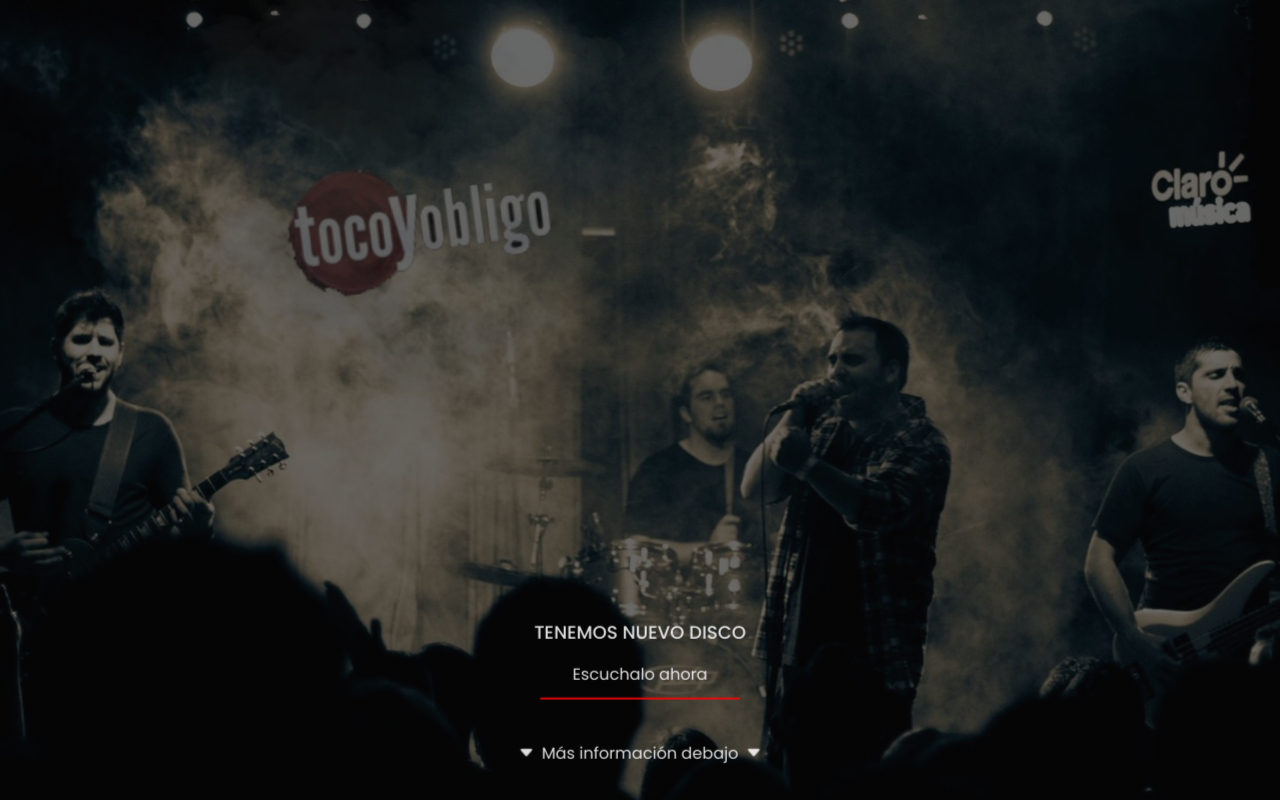
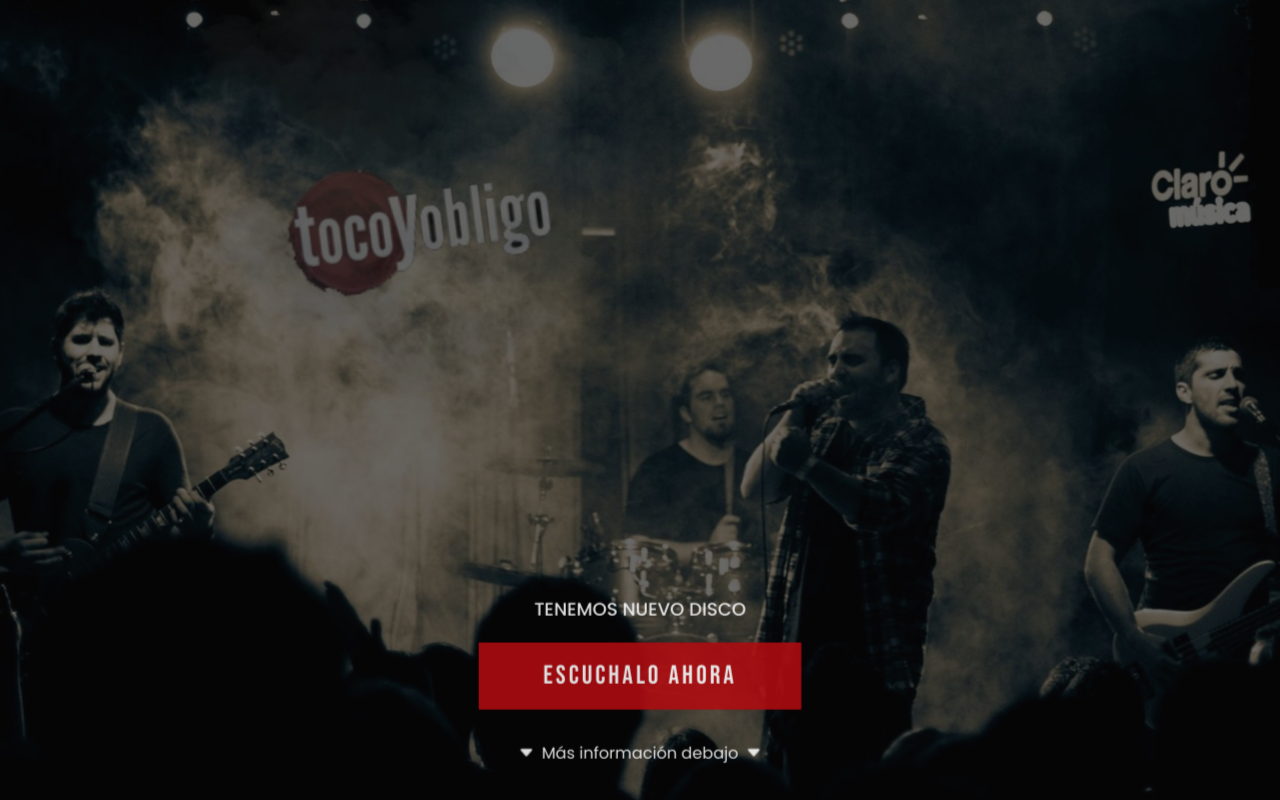
Before and after one commit to MarceMelgar/proyecto_coder_house_dw, a website: page index.html in a window 1280 px wide. Shown: the top 800 px of the page. Drawn offline with nearby package versions, Linux system fonts and the light colour scheme.

Commit message:
agregue boton con glich a intro

```diff
--- a/index.html
+++ b/index.html
@@ -20,7 +20,7 @@
       <div id="img-fondo-home">
         <div class="cta" id="aparecion-info">
           <h3 id="h3-cta">TENEMOS NUEVO DISCO</h3>
-          <a class="btn-cta" href="https://www.youtube.com/watch?v=G8iOs2oqfyk" target="_blank">Escuchalo ahora</a>
+          <a class="btn-intro" href="https://www.youtube.com/watch?v=G8iOs2oqfyk" target="_blank">Escuchalo ahora</a>
           <div id="mas-info">
             <i class="bi bi-caret-down-fill i-move"></i>
             <span>Más información debajo</span>
--- a/scss/_main_home.scss
+++ b/scss/_main_home.scss
@@ -82,6 +82,97 @@
 }
 
 /* Estilos bloque informativo */
+
+.btn-intro {
+    width: 320px;
+    height: 70px;
+    font-size: 26px;
+    font-family: 'Bebas Neue', cursive;
+    background: linear-gradient(transparent 5%, #B1070C 5%);
+    border: 0;
+    color: #fff;
+    vertical-align: middle;
+    letter-spacing: 3px;
+    line-height: 73px;
+    outline: transparent;
+    position: relative;
+    text-decoration: none;
+    display: inline-block;
+    text-align: center;
+}
+
+.btn-intro::after {
+    --slice-0: inset(50% 50% 50% 50%);
+    --slice-1: inset(80% -6px 0 0);
+    --slice-2: inset(50% -6px 30% 0);
+    --slice-3: inset(10% -6px 85% 0);
+    --slice-4: inset(40% -6px 43% 0);
+    --slice-5: inset(80% -6px 5% 0);
+
+    content: 'ESCUCHALO AHORA';
+    display: block;
+    position: absolute;
+    top: 0;
+    left: 0;
+    right: 0;
+    bottom: 0;
+    background: linear-gradient(transparent 3%, #070f0f 3%, #2e0d12 5%, #FF013C 5%);
+    text-shadow: -3px -3px 0px #ff0026, 3px 3px 0px #1d1616;
+    clip-path: var(--slice-0);
+}
+
+.btn-intro:hover::after {
+    animation: 1s glitch;
+    animation-timing-function: steps(2, end);
+  }
+
+  @keyframes glitch {
+    0% {
+      clip-path: var(--slice-1);
+      transform: translate(-20px, -10px);
+    }
+    10% {
+      clip-path: var(--slice-3);
+      transform: translate(10px, 10px);
+    }
+    20% {
+      clip-path: var(--slice-1);
+      transform: translate(-10px, 10px);
+    }
+    30% {
+      clip-path: var(--slice-3);
+      transform: translate(0px, 5px);
+    }
+    40% {
+      clip-path: var(--slice-2);
+      transform: translate(-5px, 0px);
+    }
+    50% {
+      clip-path: var(--slice-3);
+      transform: translate(5px, 0px);
+    }
+    60% {
+      clip-path: var(--slice-4);
+      transform: translate(5px, 10px);
+    }
+    70% {
+      clip-path: var(--slice-2);
+      transform: translate(-10px, 10px);
+    }
+    80% {
+      clip-path: var(--slice-5);
+      transform: translate(20px, -10px);
+    }
+    90% {
+      clip-path: var(--slice-1);
+      transform: translate(-10px, 0px);
+    }
+    100% {
+      clip-path: var(--slice-1);
+      transform: translate(0);
+    }
+  }
+
 
 .cta {
     bottom: 0;
--- a/scss/_main_pages.scss
+++ b/scss/_main_pages.scss
@@ -197,5 +197,4 @@
         }
     }
 
-
 }
--- a/scss/style.scss
+++ b/scss/style.scss
@@ -1,5 +1,6 @@
 @import url('https://fonts.googleapis.com/css2?family=Poppins:wght@400;500;600;700&display=swap');
 @import url('https://fonts.googleapis.com/css2?family=Nanum+Pen+Script&display=swap');
+@import url('https://fonts.googleapis.com/css2?family=Bebas+Neue&display=swap');
 @import "./variables";
 @import "./mixing";
 @import "./mapa";
```
Also changed, not shown: css/style.css.
